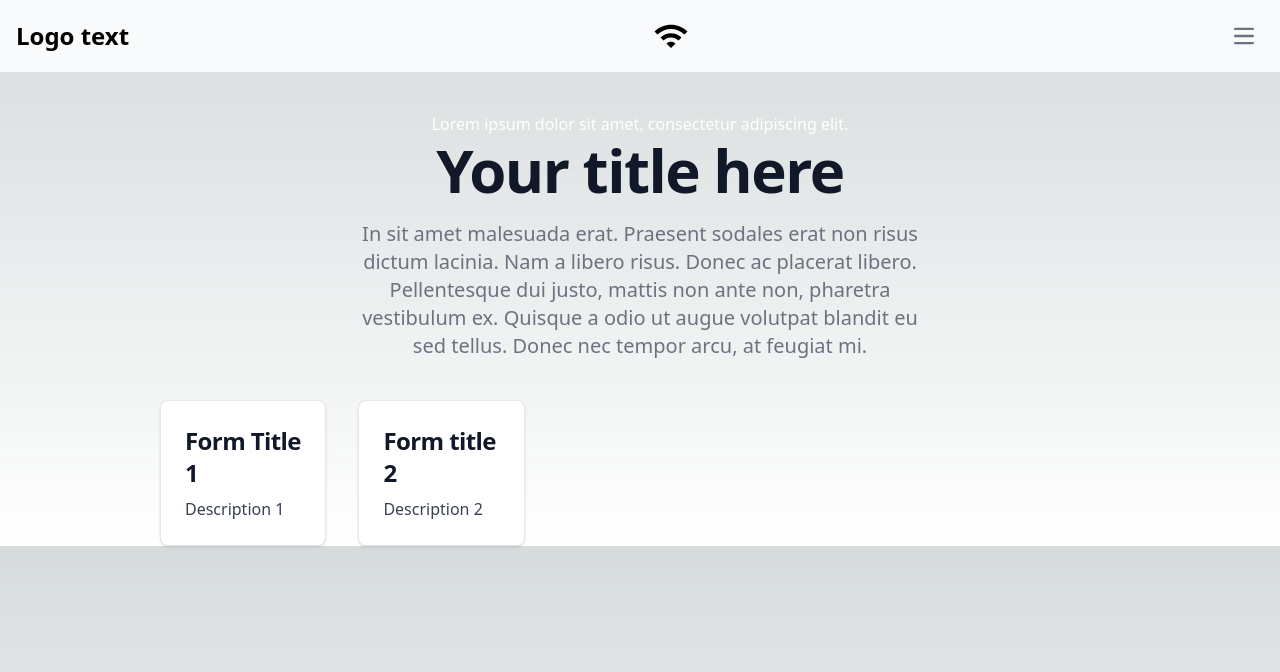
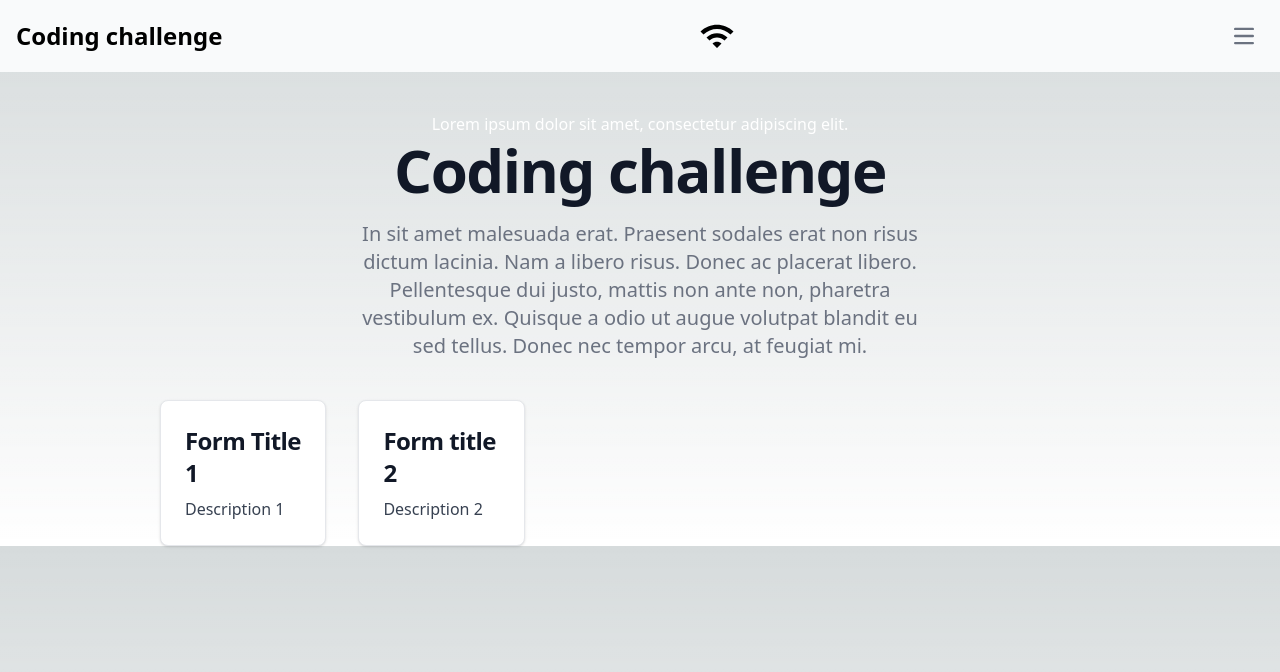
Before and after one commit to vadym0509/Survey_app_Next.js, a Next.js app: page / in a window 1280 px wide. Shown: the top 672 px of the page. Built offline with nearby package versions, Linux system fonts and the light colour scheme.

Commit message:
Taks1: Setup code repository and changed the title

```diff
--- a/app/layout.tsx
+++ b/app/layout.tsx
@@ -23,7 +23,7 @@ export default function RootLayout({
       <body>
           <div className="flex flex-col gap-y-10">
             <HamburgerNavbar
-              SiteName = 'Logo text'
+              SiteName = 'Coding challenge'
             />
             <Container>
                 {children}
--- a/app/page.tsx
+++ b/app/page.tsx
@@ -8,7 +8,7 @@ export default async function Home() {
     <Container>
       <div>
         <DefaultHeader
-          Headline = 'Your title here'
+          Headline = 'Coding challenge'
           Description = 'In sit amet malesuada erat. Praesent sodales erat non risus dictum lacinia. Nam a libero risus. Donec ac placerat libero. Pellentesque dui justo, mattis non ante non, pharetra vestibulum ex. Quisque a odio ut augue volutpat blandit eu sed tellus. Donec nec tempor arcu, at feugiat mi.'
           subHeadline = 'Lorem ipsum dolor sit amet, consectetur adipiscing elit.'
         />
```
Also changed, not shown: 1 other file (tests, documents, lock files or other folders).
